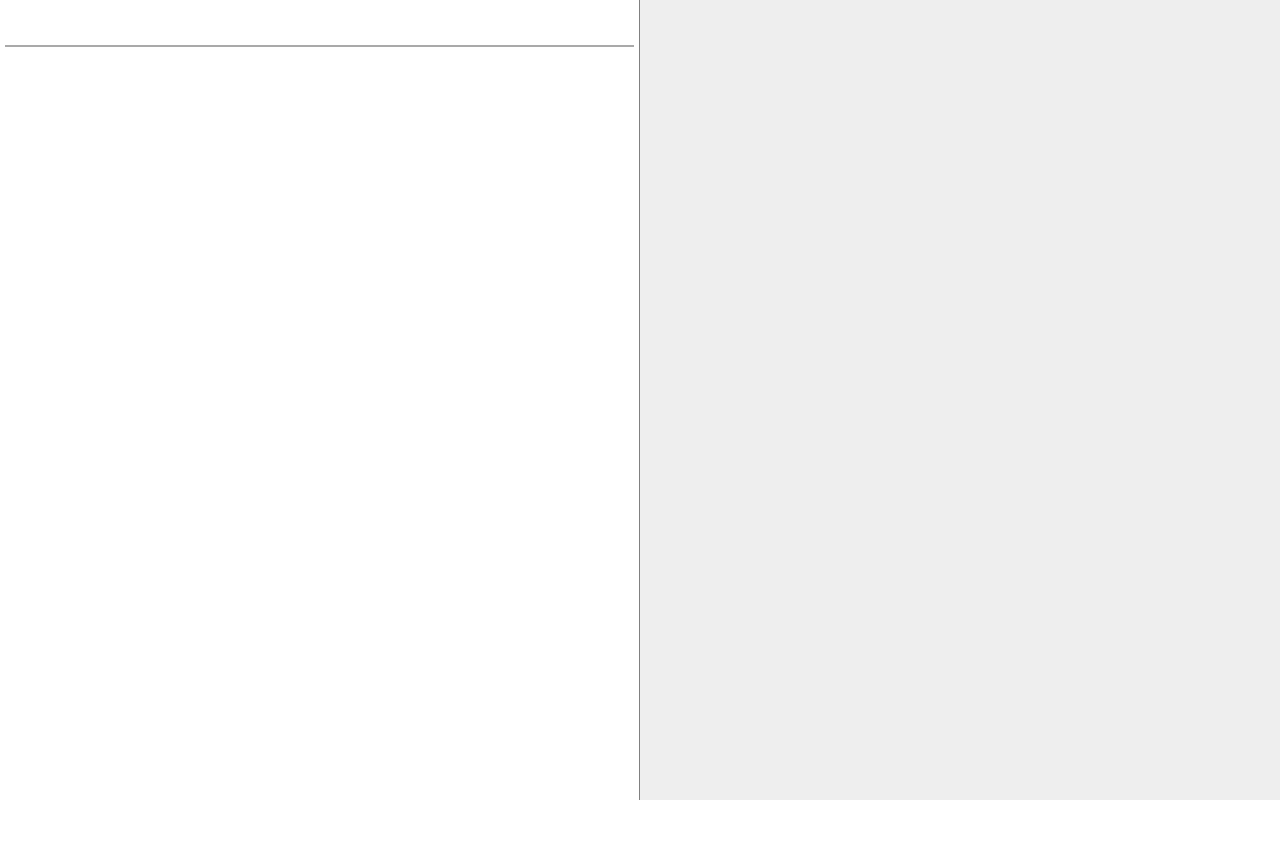
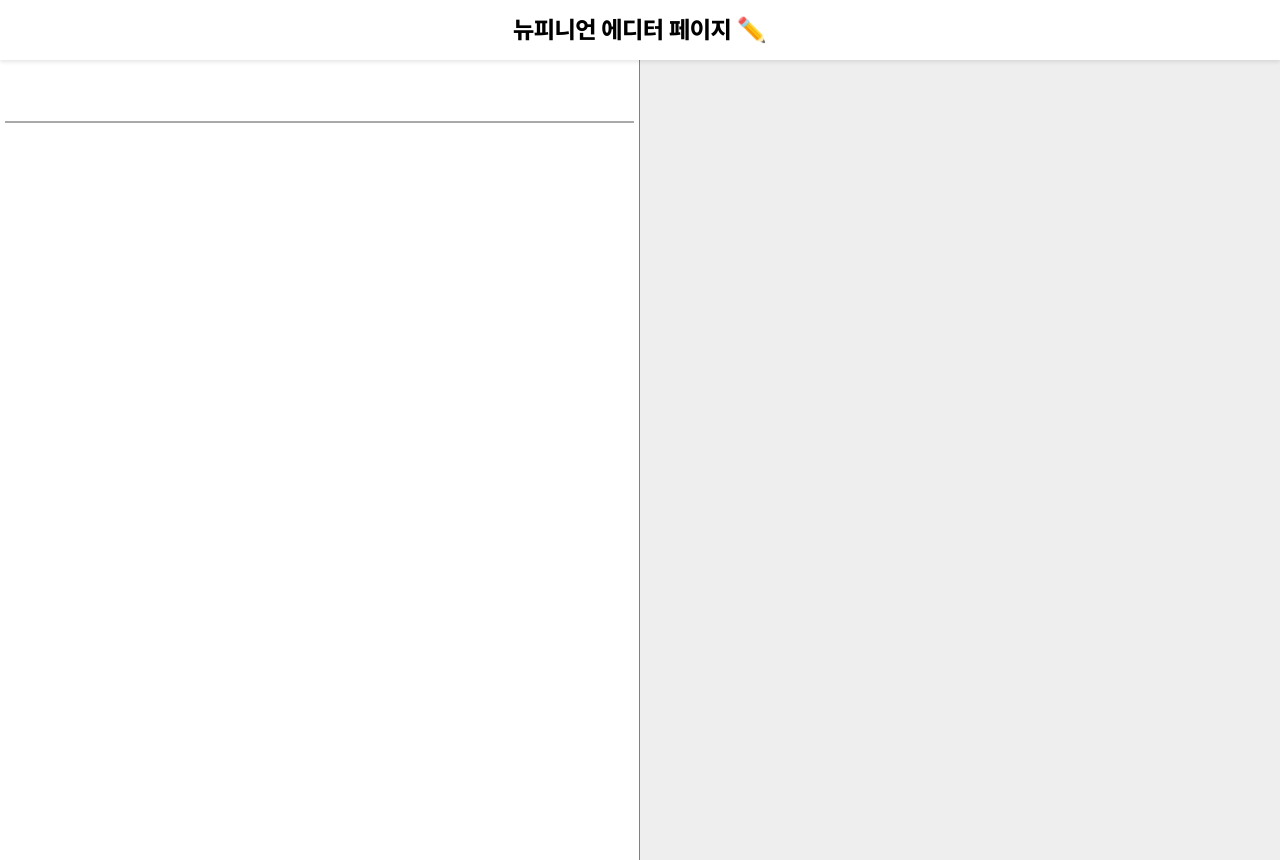
Before and after one commit to Neupinion/neupinion-admin, a React (Create React App) app: page /issue in a window 1280 px wide. Before the commit the page ends 800 px from the top, so only its background shows below. Built offline with nearby package versions, Linux system fonts and the light colour scheme.

Commit message:
feat: 레이아웃, 헤더 추가

```diff
--- a/src/features/markdown/component/Editor.tsx
+++ b/src/features/markdown/component/Editor.tsx
@@ -48,7 +48,7 @@
 const EditorTitleBox = styled.textarea`
   background: #ffffff;
   font-size: 24px;
-  height: 5%;
+  height: 7%;
   width: 100%;
   overflow-x: auto;
   overflow-y: hidden;
--- a/src/index.js
+++ /dev/null
@@ -1,19 +0,0 @@
-import React from 'react'
-import ReactDOM from 'react-dom/client'
-import './index.css'
-import App from './App'
-import reportWebVitals from './reportWebVitals'
-import GlobalStyles from './shared/styles/GlobalStyles'
-
-const root = ReactDOM.createRoot(document.getElementById('root'))
-root.render(
-  <React.StrictMode>
-    <GlobalStyles />
-    <App />
-  </React.StrictMode>,
-)
-
-// If you want to start measuring performance in your app, pass a function
-// to log results (for example: reportWebVitals(console.log))
-// or send to an analytics endpoint. Learn more: https://bit.ly/CRA-vitals
-reportWebVitals()
--- /dev/null
+++ b/src/index.tsx
@@ -0,0 +1,23 @@
+import React from 'react'
+import ReactDOM, { createRoot } from 'react-dom/client'
+import './index.css'
+import App from './App'
+import reportWebVitals from './reportWebVitals'
+import GlobalStyles from './shared/styles/GlobalStyles'
+import { ThemeProvider } from 'styled-components'
+import theme from './shared/styles/theme'
+
+function main() {
+  const root = createRoot(document.getElementById('root') as HTMLElement)
+
+  root.render(
+    <React.StrictMode>
+      <GlobalStyles />
+      <ThemeProvider theme={theme}>
+        <App />
+      </ThemeProvider>
+    </React.StrictMode>,
+  )
+}
+
+main()
--- /dev/null
+++ b/src/shared/components/Layout/Header.tsx
@@ -0,0 +1,34 @@
+import styled from 'styled-components'
+import React from 'react'
+
+export const Header = () => {
+  return (
+    <HeaderContainer>
+      <Title>뉴피니언 에디터 페이지 ✏️</Title>
+    </HeaderContainer>
+  )
+}
+
+const HeaderContainer = styled.header`
+  position: fixed;
+  z-index: 1000;
+  top: 0;
+  left: 0;
+
+  display: flex;
+  align-items: center;
+  justify-content: center;
+
+  width: 100%;
+  height: ${({ theme }) => theme.headerHeight};
+
+  background-color: ${({ theme: { colors } }) => colors.white};
+
+  box-shadow: 0 2px 4px 0 rgba(0, 0, 0, 0.1);
+`
+
+const Title = styled.h1`
+  user-select: none;
+  font-size: 24px;
+  width: fit-content;
+`
--- /dev/null
+++ b/src/shared/components/Layout/Layout.tsx
@@ -0,0 +1,27 @@
+import { Header } from './Header'
+import styled from 'styled-components'
+import { Outlet } from 'react-router-dom'
+
+const Layout = () => {
+  return (
+    <>
+      <Header />
+      <LayoutContainer>
+        <Outlet />
+      </LayoutContainer>
+    </>
+  )
+}
+
+export default Layout
+
+const LayoutContainer = styled.main`
+  display: flex;
+  flex-direction: column;
+
+  width: 100%;
+  height: 100vh;
+  padding-top: ${({ theme }) => theme.headerHeight};
+  color: ${({ theme: { colors } }) => colors.black};
+  background-color: ${({ theme: { colors } }) => colors.white};
+`
--- a/src/shared/constants/path.ts
+++ b/src/shared/constants/path.ts
@@ -1,6 +1,6 @@
 const ROUTE_PATH = {
   ROOT: '/',
-  ISSUE: '/issue',
+  ISSUE_WRITE: '/issue',
 }
 
 export default ROUTE_PATH
--- /dev/null
+++ b/src/shared/styles/theme.ts
@@ -0,0 +1,9 @@
+const theme = {
+  colors: {
+    white: '#ffffff',
+    black: '#000000',
+  },
+  headerHeight: '60px',
+} as const
+
+export default theme
--- /dev/null
+++ b/src/shared/types/styled-components.d.ts
@@ -0,0 +1,6 @@
+import 'styled-components'
+import type { ThemeType } from './theme'
+
+declare module 'styled-components' {
+  export interface DefaultTheme extends ThemeType {}
+}
--- /dev/null
+++ b/src/shared/types/theme.ts
@@ -0,0 +1,3 @@
+import theme from '../styles/theme'
+
+export type ThemeType = typeof theme
```
Also changed, not shown: src/router.tsx (+9 -11 lines).
